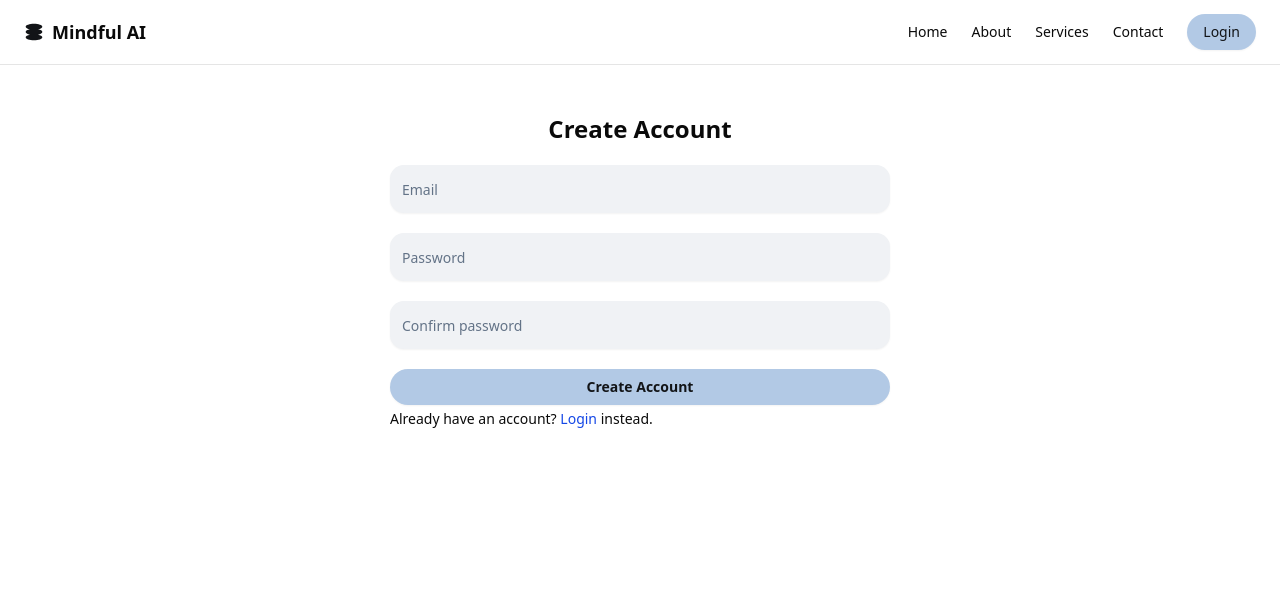
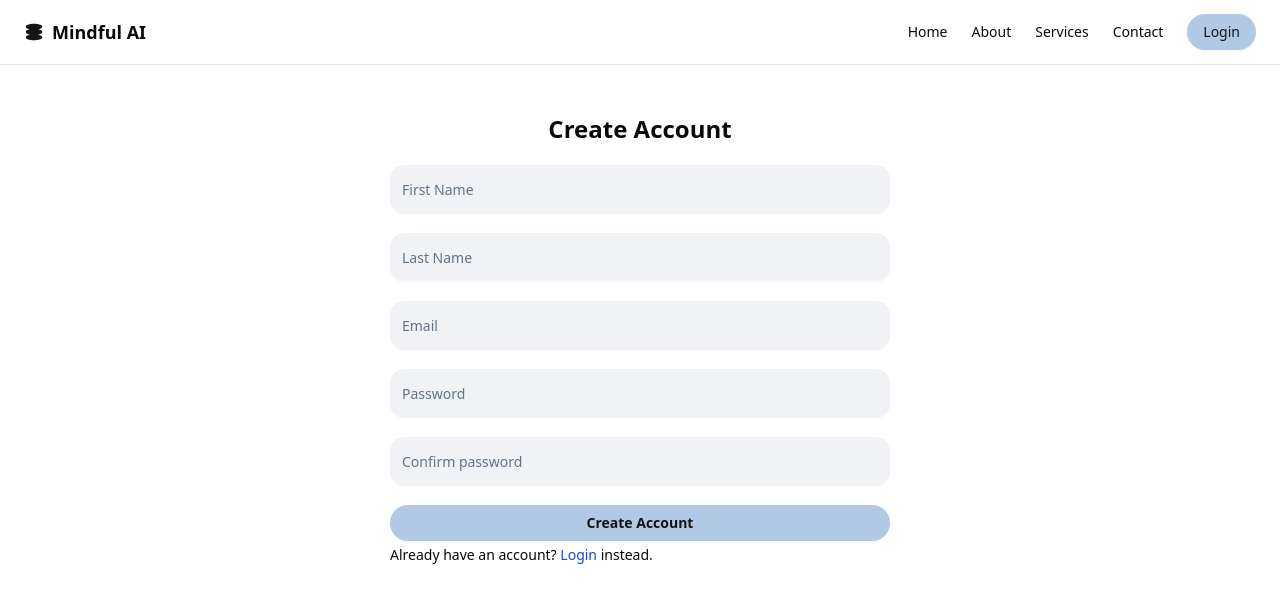
Before and after one commit to martinovance/mindful-ai, a React (Vite) app: page /create-account in a window 1280 px wide. Shown: the top 602 px of the page. Built offline with nearby package versions, Linux system fonts and the light colour scheme; no server answers.

Commit message:
More user info to authentication

```diff
--- a/src/components/Voice.tsx
+++ b/src/components/Voice.tsx
@@ -24,7 +24,7 @@ const Voice = () => {
   const { user } = useAuth();
   const [title, setTitle] = useState("");
 
-  const itemsPerPage = 1;
+  const itemsPerPage = 5;
   const [page, setPage] = useState(1);
   const [lastItems, setLastItems] = useState<
     Record<number, QueryDocumentSnapshot<DocumentData> | null>
--- a/src/pages/auth/CreateAccount.tsx
+++ b/src/pages/auth/CreateAccount.tsx
@@ -16,14 +16,15 @@ import { useMutation } from "@tanstack/react-query";
 import { CreateUserAccount } from "@/services/authService";
 import { Loader2 } from "lucide-react";
 import { showToast } from "@/shared/Toast";
+import { AuthTypes } from "@/types/auth";
 // import Auth from "@/utils/auth";
 
 const CreateAccount = () => {
   const navigate = useNavigate();
 
   const { mutate: CreateUser, isPending } = useMutation({
-    mutationFn: ({ email, password }: { email: string; password: string }) =>
-      CreateUserAccount(email, password),
+    mutationFn: ({ firstName, lastName, email, password }: AuthTypes) =>
+      CreateUserAccount({ firstName, lastName, email, password }),
     onSuccess: () => {
       // Auth.setToken(data?.idToken);
       showToast({
@@ -46,6 +47,8 @@ const CreateAccount = () => {
   const form = useForm<z.infer<typeof validationSchema>>({
     resolver: zodResolver(validationSchema),
     defaultValues: {
+      firstName: "",
+      lastName: "",
       email: "",
       password: "",
       confirmPassword: "",
@@ -53,8 +56,8 @@ const CreateAccount = () => {
   });
 
   const onSubmit = (values: z.infer<typeof validationSchema>) => {
-    const { email, password } = values;
-    CreateUser({ email, password });
+    const { firstName, lastName, email, password } = values;
+    CreateUser({ firstName, lastName, email, password });
   };
 
   return (
@@ -65,6 +68,40 @@ const CreateAccount = () => {
           onSubmit={form.handleSubmit(onSubmit)}
           className="w-full sm:w-[500px] px-4 md:px-0"
         >
+          <FormField
+            control={form.control}
+            name="firstName"
+            render={({ field }) => (
+              <FormItem>
+                <FormMessage />
+                <FormControl>
+                  <Input
+                    placeholder="First Name"
+                    {...field}
+                    className="bg-[#F0F2F5] rounded-xl border-none focus-visible:ring-0
+                    focus-visible:ring-offset-0 placeholder:text-[#637387] text-sm h-12 mb-5"
+                  />
+                </FormControl>
+              </FormItem>
+            )}
+          />
+          <FormField
+            control={form.control}
+            name="lastName"
+            render={({ field }) => (
+              <FormItem>
+                <FormMessage />
+                <FormControl>
+                  <Input
+                    placeholder="Last Name"
+                    {...field}
+                    className="bg-[#F0F2F5] rounded-xl border-none focus-visible:ring-0
+                    focus-visible:ring-offset-0 placeholder:text-[#637387] text-sm h-12 mb-5"
+                  />
+                </FormControl>
+              </FormItem>
+            )}
+          />
           <FormField
             control={form.control}
             name="email"
--- a/src/pages/auth/validationSchema.ts
+++ b/src/pages/auth/validationSchema.ts
@@ -2,6 +2,8 @@ import { z } from "zod";
 
 export const validationSchema = z
   .object({
+    firstName: z.string().min(3, "First name is required"),
+    lastName: z.string().min(3, "Last name is required"),
     email: z.string().email({
       message: "Enter a valid email",
     }),
--- a/src/services/authService.ts
+++ b/src/services/authService.ts
@@ -1,8 +1,10 @@
 import {
   signInWithEmailAndPassword,
   createUserWithEmailAndPassword,
+  updateProfile,
 } from "firebase/auth";
 import { auth } from "@/lib/firebase/firebase";
+import { AuthTypes } from "@/types/auth";
 
 export const LoginUserCredentials = async (email: string, password: string) => {
   const userCredential = await signInWithEmailAndPassword(
@@ -13,11 +15,21 @@ export const LoginUserCredentials = async (email: string, password: string) => {
   return userCredential.user;
 };
 
-export const CreateUserAccount = async (email: string, password: string) => {
+export const CreateUserAccount = async ({
+  firstName,
+  lastName,
+  email,
+  password,
+}: AuthTypes) => {
   const userCredential = await createUserWithEmailAndPassword(
     auth,
     email,
     password
   );
+
+  await updateProfile(userCredential.user, {
+    displayName: `${firstName} ${lastName}`,
+  });
+
   return userCredential.user;
 };
--- /dev/null
+++ b/src/types/auth.ts
@@ -0,0 +1,6 @@
+export interface AuthTypes {
+  firstName: string;
+  lastName: string;
+  email: string;
+  password: string;
+}
```
